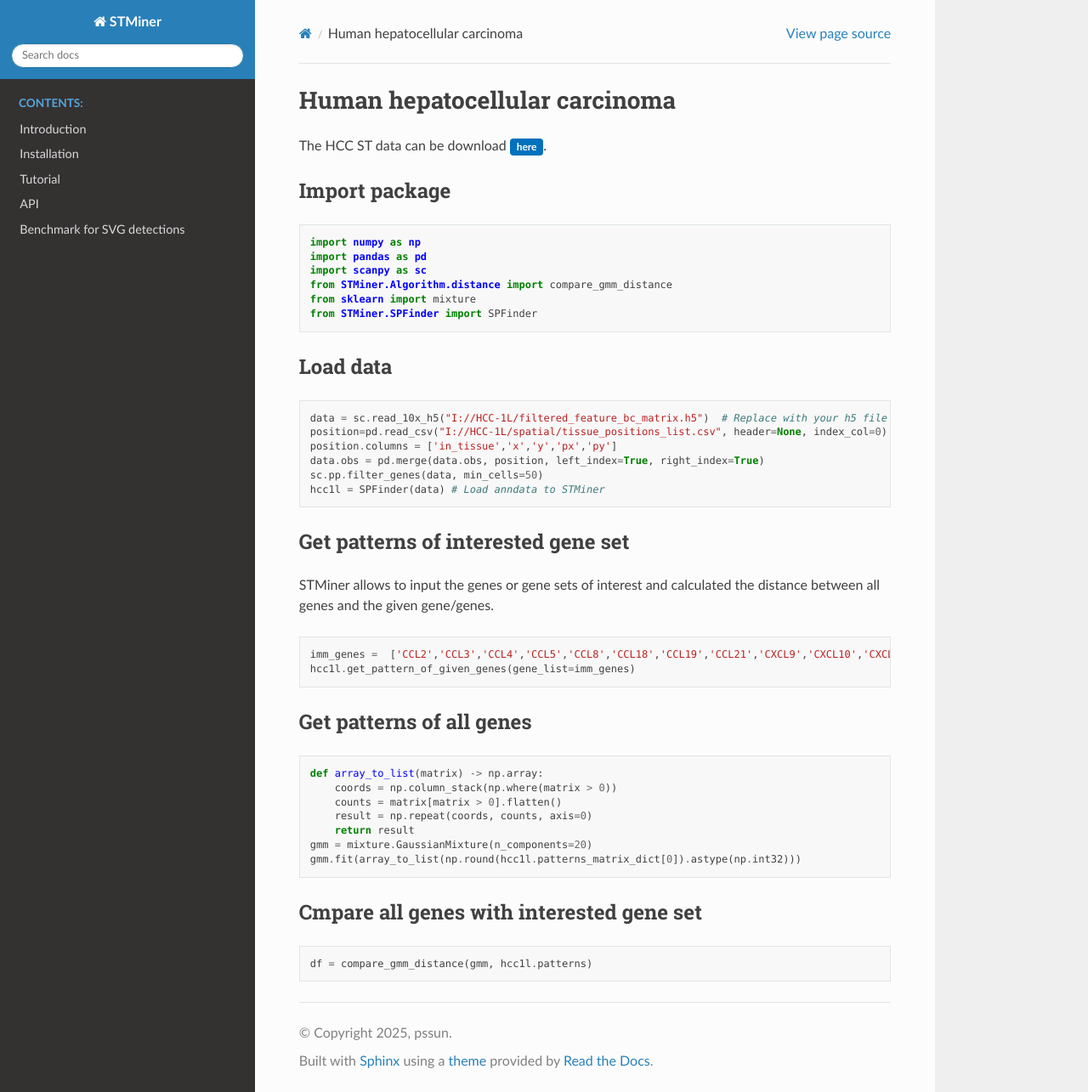
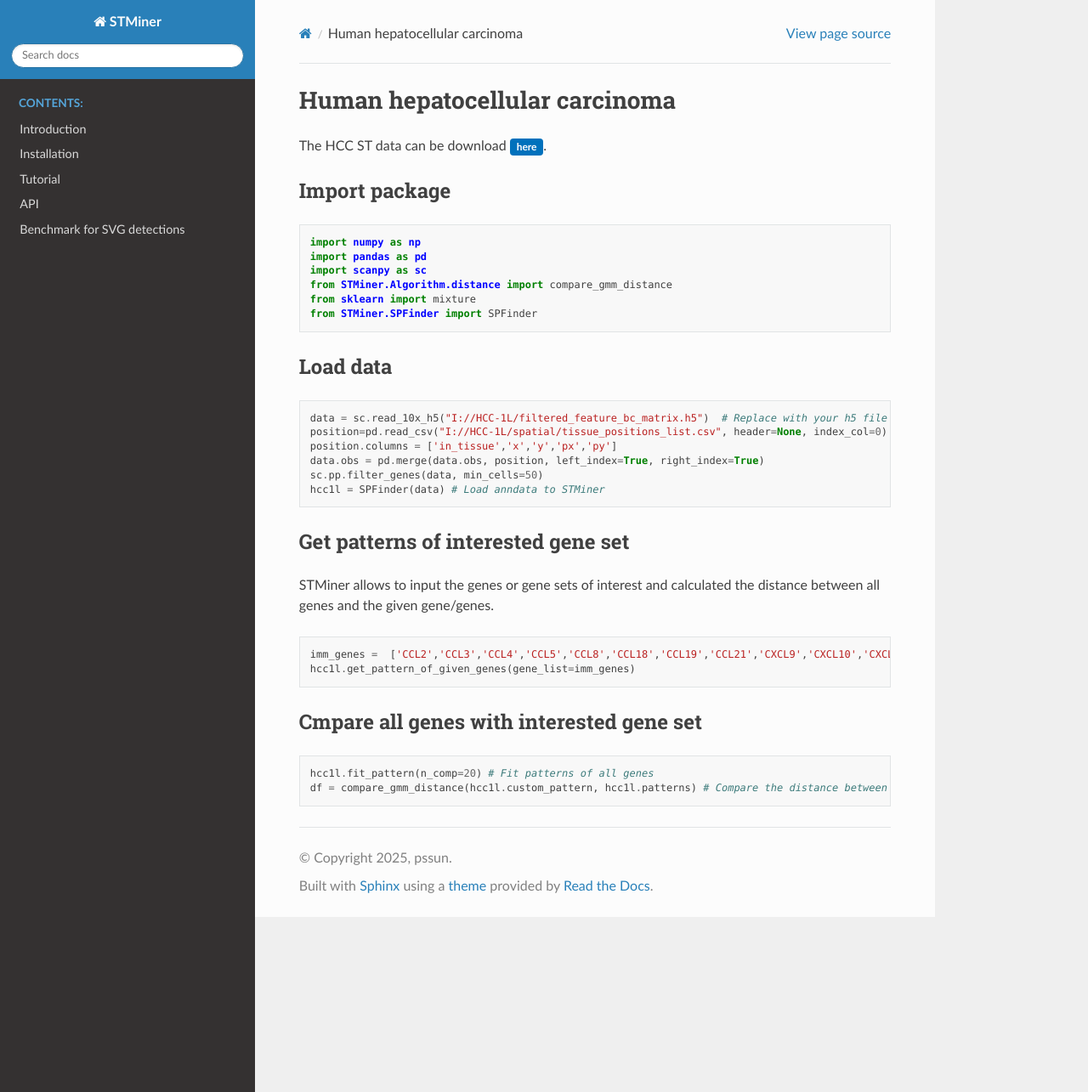
Before and after one commit to PSSUN/STMinerDoc, a Sphinx documentation site: the page built from source/Tutorial/Human_HCC.md, in a window 1280 px wide and 1285 px high. Shown: the whole window at 85% size. Built offline with Sphinx 7.4.7 and the Read the Docs theme 3.1.0, drawn with Linux system fonts in a browser that asks for light colours.

Commit message:
Update Human_HCC.md

````diff
--- a/source/Tutorial/Human_HCC.md
+++ b/source/Tutorial/Human_HCC.md
@@ -34,18 +34,8 @@ imm_genes =  ['CCL2','CCL3','CCL4','CCL5','CCL8','CCL18','CCL19','CCL21','CXCL9'
 hcc1l.get_pattern_of_given_genes(gene_list=imm_genes)
 ```
 
-## Get patterns of all genes
-```python
-def array_to_list(matrix) -> np.array:
-    coords = np.column_stack(np.where(matrix > 0))
-    counts = matrix[matrix > 0].flatten()
-    result = np.repeat(coords, counts, axis=0)
-    return result
-gmm = mixture.GaussianMixture(n_components=20)
-gmm.fit(array_to_list(np.round(hcc1l.patterns_matrix_dict[0]).astype(np.int32)))
-```
-
 ## Cmpare all genes with interested gene set
 ```python
-df = compare_gmm_distance(gmm, hcc1l.patterns)
+hcc1l.fit_pattern(n_comp=20) # Fit patterns of all genes
+df = compare_gmm_distance(hcc1l.custom_pattern, hcc1l.patterns) # Compare the distance between all genes and the given gene set
 ```
````
